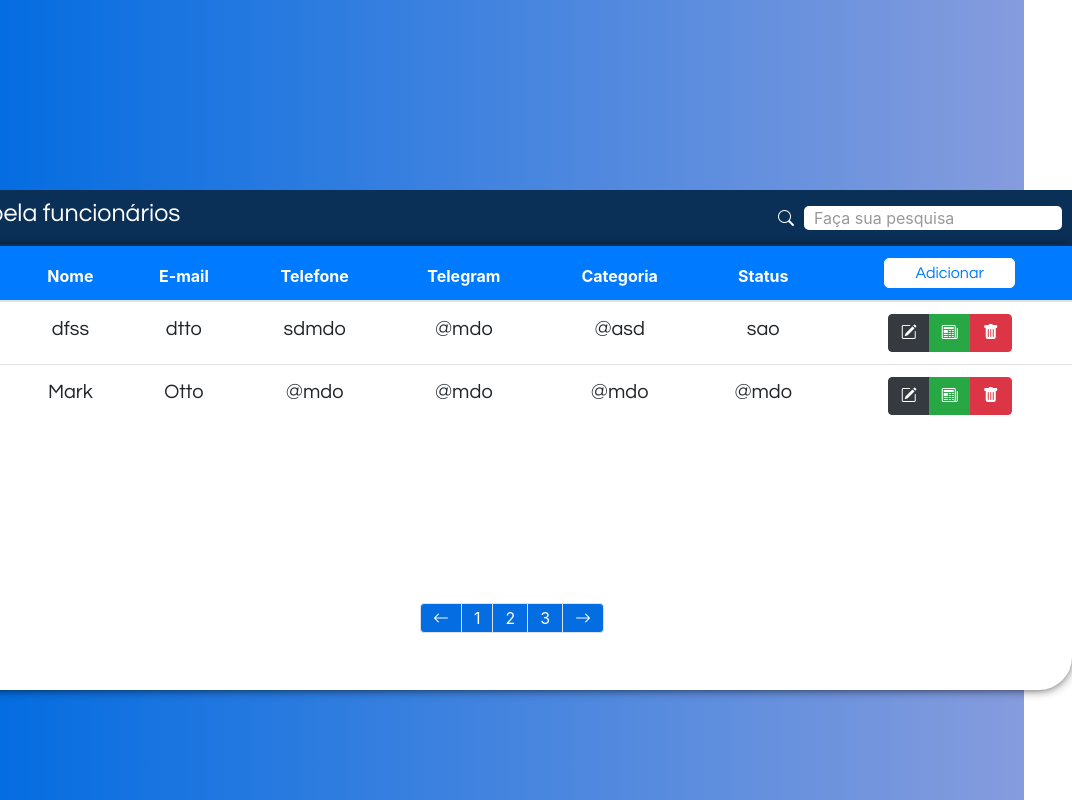
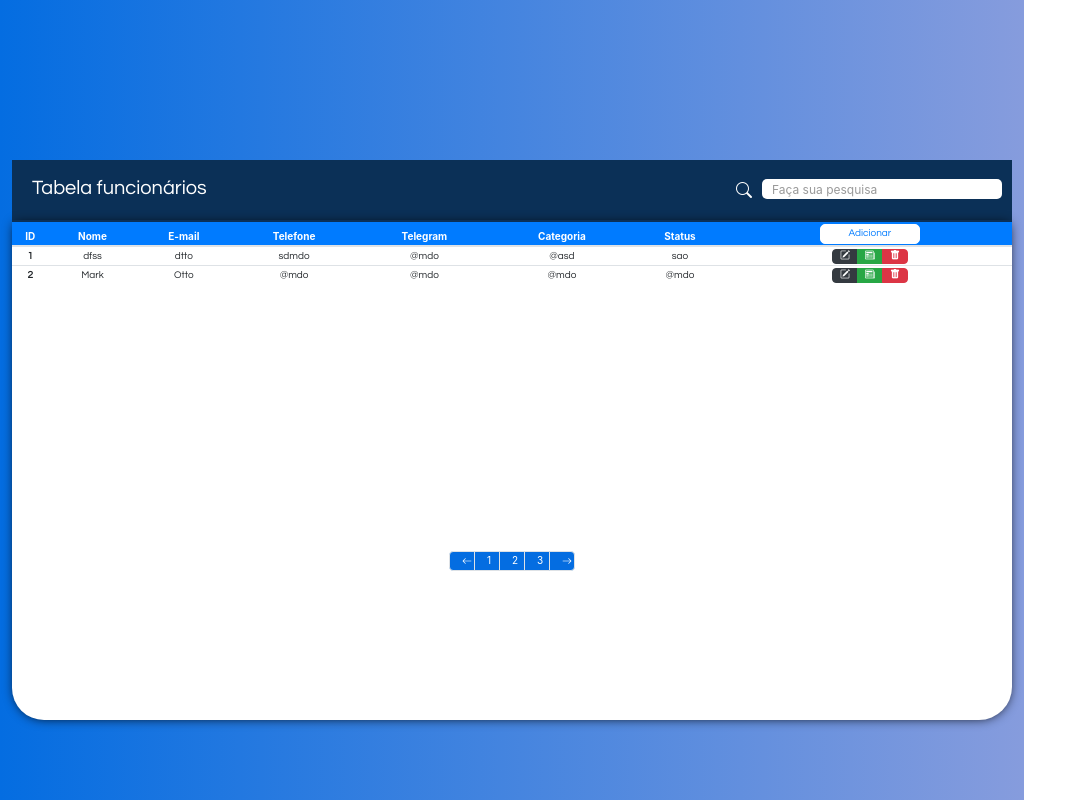
Before and after one commit to gugsinwork/HTML-hd-support, a plain HTML site: page index.html in a window 1024 px wide. Shown: the whole page, 1072 px wide, since content can reach past the window. Drawn offline with nearby package versions, Linux system fonts and the light colour scheme.

Commit message:
ADD: responsividade

```diff
--- a/index.html
+++ b/index.html
@@ -69,7 +69,8 @@
         </tr>
       </tbody>
     </table>
-    <div class="pagination">
+    <footer>
+      <div class="pagination">
       <nav aria-label="Page navigation example">
         <ul class="pagination">
           <li class="page-item"><a class="page-link" href="#"><i class="bi bi-arrow-left"></i></a></li>
@@ -80,6 +81,7 @@
         </ul>
       </nav>
     </div>
+    </footer>
   </div>
 </body>
 </html>
--- a/styletable.css
+++ b/styletable.css
@@ -27,21 +27,22 @@
         background: linear-gradient(to right, #046de1, #869cdd);
         background-repeat: no-repeat;
         background-size: cover;
-    height: 100vh;
+        min-height: 100vh; /* Garante que o corpo ocupe pelo menos 100% da altura da tela */
+        margin: 0; /* Remova as margens padrão para garantir que o corpo alcance os limites da tela */
 }
 
 .TableContainer {
     margin-top: 10vh;
     display: flex;
-    height: 500px;
     flex-direction: column;
 }
 .background-table{
+    flex-grow: 1;
     display: flex;
     flex-direction: column;
     align-items: center;
     height: 500px;
-    width: 140vh;
+    width: 1200px; /* Altere para a porcentagem desejada */
     box-shadow: 0px 1px 12px -3px rgba(0, 0, 0, 1);
     border-radius: 0px 0px 33px 32px;
     background-color: white;
@@ -130,7 +131,8 @@
 }
 
 .pagination {
-    margin-top: 80px;
+    position: relative;
+    top:20vh;
     display: flex;
     justify-content: center;
     align-items: center;
@@ -175,14 +177,14 @@
 .btn:hover {
     transform: scale(1.1);
 }
-@media only screen and (max-width: 507px) {
+@media (max-width: 507px) {
     .body-table {
         display: flex;
         align-items: center;
     }
     .background-table{
-        width: 70vh;
-        min-width: 70vh;
+        width: 100%;
+        height: 300px;
     }
     .search-space {
         margin-top: 2px;
@@ -211,7 +213,7 @@
     }
     .btn-group button{
         width: 1px;
-        height: 15px;
+        height: 10px;
     }
     .btn-group button > i{
         position: relative;
@@ -228,24 +230,35 @@
     td{
         font-size: 10px;
     }
+    .pagination {
+        position: relative;
+        top:95px;
+        display: flex;
+        justify-content: center;
+        align-items: center;
+    }
     .page-link{
+        height: 10px;
+        font-size: 10px;
+        width: 20px;
     }
-
 }
-@media only screen and (min-width: 507px) and (max-width: 1023px){
+@media only screen and (min-width: 507px) and (max-width: 749px){
     .body-table {
         display: flex;
         align-items: center;
+        height: 100%;
     }
-    .TableContainer {
-        width: 70vh;
-        position: relative;
-        bottom: 15vh;
+    .background-table{
+        width: 500px;
+        height: 300px;
+
     }
     .search-space {
         margin-top: 2px;
         display: flex;
-        margin-right: 10px;
+        position: relative;
+
     }
     .search-space a > i{
         font-size: 16px;
@@ -253,7 +266,7 @@
         bottom: 1px;
     }
     .search-space input{
-        width: 17vh;
+        width: 30vh;
         height: 20px;
         font-size: 12px;
     }
@@ -264,7 +277,7 @@
         top: 2px;
     }
     .button-add button{
-        width: 50px;
+        width: 70px;
         height: 20px;
     }
     .btn-group button{
@@ -284,24 +297,111 @@
         padding: 0.1rem;
     }
     td{
-        word-wrap: break-word;
         font-size: 10px;
-        max-width: 10px;
+    }
+    .pagination {
+      position: relative;
+      top: 95px;
+    }
+    .page-link{
+        height: 20px;
+        font-size: 10px;
+        width: 20px;
+    }
 
 }
+@media only screen and (min-width: 749px) and (max-width: 1024px) {
+    .body-table {
+        display: flex;
+        align-items: center;
+        height: 100%;
+    }
+    .background-table{
+        width: 700px;
+        height: 300px;
+
+    }
+    .search-space {
+        margin-top: 2px;
+        display: flex;
+        position: relative;
+
+    }
+    .search-space a > i{
+        font-size: 16px;
+        position: relative;
+        bottom: 1px;
+    }
+    .search-space input{
+        width: 30vh;
+        height: 20px;
+        font-size: 12px;
+    }
+    .table-menu h1{
+        font-size: 15px;
+        position: relative;
+        left: 10px;
+        top: 2px;
+    }
+    .button-add button{
+        width: 100px;
+        height: 20px;
+    }
+    .btn-group button{
+        width: 1px;
+        height: 15px;
+    }
+    .btn-group button > i{
+        position: relative;
+        right: 5px;
+        font-size: 10px;
+        bottom: 14px;
+    }
+    th{
+        font-size: 10px;
+    }
+    .table td, .table th{
+        padding: 0.1rem;
+    }
+    td{
+        font-size: 10px;
+    }
+    .pagination {
+        position: relative;
+        top:95px;
+        display: flex;
+        justify-content: center;
+        align-items: center;
+    }
     .page-link{
-        height: 10px;
+     height: 20px;
+     font-size: 10px;
      width: 20px;
     }
-    .page-link h1{
-        font-size: 12px;
+}
+@media only screen and (min-width: 1024px) and (max-width: 1200px){
+    .body-table {
+        display: flex;
+        align-items: center;
+        height: 100%;
+    }
+    .background-table{
+        width: 1000px;
+        height: 500px;
+
+    }
+    .table-menu h1 {
+        font-family: Questrial;
+        font-weight: 100;
+        font-size: 20px;
+        margin-left: 10px
+    }
+
+    .pagination {
         position: relative;
-        bottom: 8px;
+        top:125px;
+        display: flex;
+        justify-content: center;
+        align-items: center;
     }
 }
-@media only screen and (min-width: 768px) and (max-width: 1023px) {
-    /* Estilos específicos para telas entre 768px e 1023px */
-}
-@media only screen and (min-width: 1024px) {
-    /* Estilos específicos para telas maiores que 1024px */
-}
```
Lines whose indentation alone changed are shown as unchanged.
